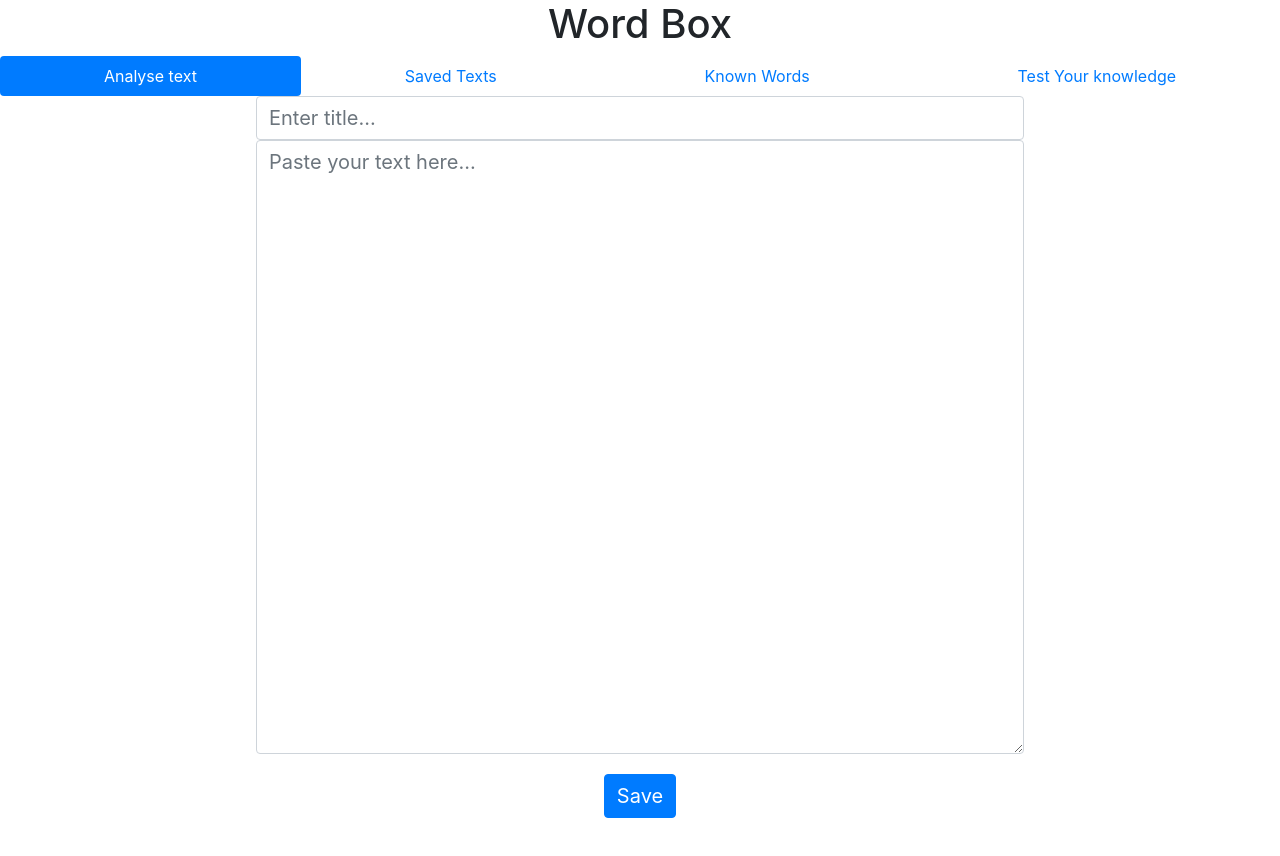
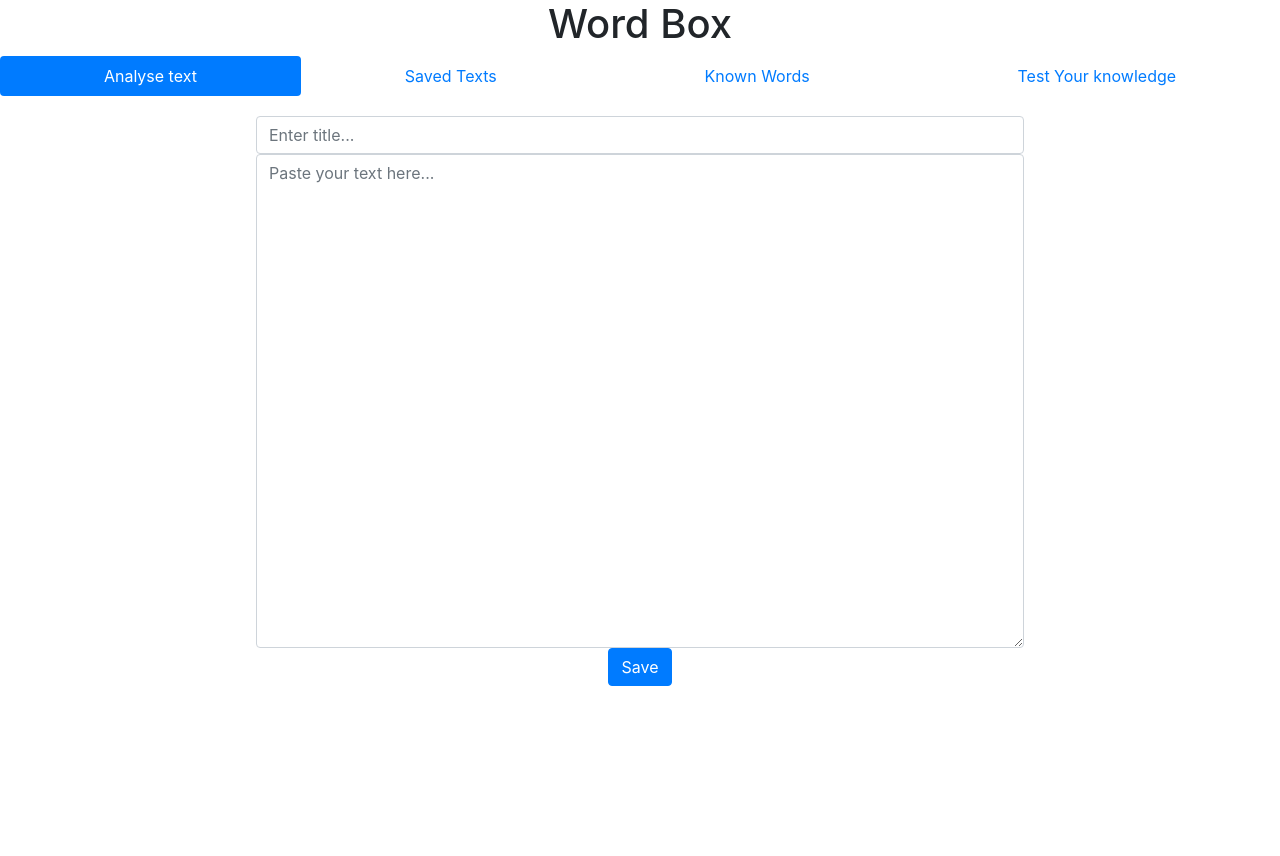
Before and after one commit to tommcandrew/Word-Box, a React (Create React App) app: page / in a window 1280 px wide. Both pictures are taken after a click on the tab "Analyse text". Shown: the top 856 px of the page. After the commit the page ends 800 px from the top, so only its background shows below. Built offline with nearby package versions, Linux system fonts and the light colour scheme.

Commit message:
put everything in Reader in div called wrapper

```diff
--- a/src/Components/Reader.js
+++ b/src/Components/Reader.js
@@ -163,132 +163,99 @@ class Reader extends React.Component {
 
     render() {
 
-        const textAreaStyles = {
-            fontSize: 20,
-            marginBottom: '20px',
-            margin: 'auto',
-            display: 'block',
-            width: '60%'
-        }
-
-        const mainAreaStyles = {
-            display: 'block'
-        }
-
-        const textBoxStyle = {
-            border: '2px solid black',
-            fontSize: 20,
-            marginBottom: '20px',
-            marginTop: '100px',
-            margin: 'auto',
-            padding: 20,
-            display: 'block',
-            width: '60%',
-            textAlign: 'left'
-        }
-
-        const buttonStyles = {
-            display: 'inline-block',
-            fontSize: '20px',
-            margin: '0 auto',
-            marginBottom: '100px',
-            marginTop: '20px',
-            marginLeft: 5,
-            marginRight: 5
-        }
-
-        const alertStyle = {
-                position: 'fixed',
-                bottom: '5px',
-                left: '50%',
-                transform: 'translateX(-50%)',
-                backgroundColor: '#28a745',
-                fontSize: 15
-        }
-
         if (this.props.mode === 'paste' && this.state.showBlankAlert === false){
 
             return (
-
+                <div className='wrapper'>
                     <div id='main-area' className="form-group main-area">
-                    <input className="form-control" ref='myTitleArea' placeholder='Enter title...' style={textAreaStyles} onChange={this.handleChangeTitle} value={this.state.currentTitle}></input>
-                    <textarea className="form-control" id='textArea' ref='myTextArea' rows='20' cols='80' placeholder='Paste your text here...' value={this.state.userTextInput} style={textAreaStyles} onChange={this.handleChangeText}></textarea>
-                    <Button variant='primary' onClick={this.saveText} style={buttonStyles}>Save</Button>
+                        <input className="form-control text-area" ref='myTitleArea' placeholder='Enter title...' onChange={this.handleChangeTitle} value={this.state.currentTitle}></input>
+                        <textarea className="form-control text-area" id='textArea' ref='myTextArea' rows='20' cols='80' placeholder='Paste your text here...' value={this.state.userTextInput} onChange={this.handleChangeText}></textarea>
+                        <Button variant='primary' onClick={this.saveText} className='button'>Save</Button>
+                    </div>
                 </div>
 
     )} else if (this.props.mode === 'paste' && this.state.showBlankAlert === true){
 
         return (
-
-            <div id='main-area' style={mainAreaStyles} className="form-group">
-                <input className="form-control" ref='myTitleArea' placeholder='Enter title...' style={textAreaStyles} onChange={this.handleChangeTitle} value={this.state.currentTitle}></input>
-                <textarea className="form-control" id='textArea' ref='myTextArea' rows='20' cols='80' placeholder='Paste your text here...' value={this.state.userTextInput} style={textAreaStyles} onChange={this.handleChangeText}></textarea>
-                <Button variant='primary' onClick={this.saveText} style={buttonStyles}>Save</Button>
-                <Toast style={alertStyle} onClose={this.handleCloseBlankAlert} delay={3000} autohide>
+            <div className='wrapper'>
+                <div id='main-area' className="form-group main-area">
+                    <input className="form-control text-area" ref='myTitleArea' placeholder='Enter title...' onChange={this.handleChangeTitle} value={this.state.currentTitle}></input>
+                    <textarea className="form-control text-area" id='textArea' ref='myTextArea' rows='20' cols='80' placeholder='Paste your text here...' value={this.state.userTextInput} onChange={this.handleChangeText}></textarea>
+                    <Button variant='primary' onClick={this.saveText} className='button'>Save</Button>
+                    <Toast className='alert' onClose={this.handleCloseBlankAlert} delay={3000} autohide>
                         <Toast.Body>Enter some text!</Toast.Body>
                     </Toast>
-
+                </div>
             </div>
 
 )} else if (this.props.mode === 'read' && this.state.showSaveAlert === false){
 
             return (
+                <div className='wrapper'>
                     <div>
                         <h2>{this.props.title}</h2>
-                    <div style={textBoxStyle}>{this.props.text}</div>
-                    <Button variant='primary' style={buttonStyles} onClick={this.editSavedText}>Edit</Button>
-                    <Button variant='primary' style={buttonStyles} onClick={this.goToStudyMode}>Study</Button>
-                    <Button variant='primary' style={buttonStyles} onClick={this.addNewText}>Add new text</Button>
-                    <Button variant='primary' style={buttonStyles} onClick={this.deleteText}>Delete</Button>
+                        <div className='text-box'>{this.props.text}</div>
+                        <Button variant='primary' className='button' onClick={this.editSavedText}>Edit</Button>
+                        <Button variant='primary' className='button' onClick={this.goToStudyMode}>Study</Button>
+                        <Button variant='primary' className='button' onClick={this.addNewText}>Add new text</Button>
+                        <Button variant='primary' className='button' onClick={this.deleteText}>Delete</Button>
+                    </div>
                 </div>
             )
 
     } else if (this.props.mode === 'read' && this.state.showSaveAlert === true){
 
         return (
+            <div className='wrapper'>
                 <div>
                     <h2>{this.props.title}</h2>
-                <div style={textBoxStyle}>{this.props.text}</div>
-                <Button variant='primary' style={buttonStyles} onClick={this.editSavedText}>Edit</Button>
-                <Button variant='primary' style={buttonStyles} onClick={this.goToStudyMode}>Study</Button>
-                <Button variant='primary' style={buttonStyles} onClick={this.addNewText}>Add new text</Button>
-                <Button variant='primary' style={buttonStyles} onClick={this.deleteText}>Delete</Button>
-                <Toast style={alertStyle} onClose={this.handleClose} delay={3000} autohide>
+                    <div className='text-box'>{this.props.text}</div>
+                    <Button variant='primary' className='button' onClick={this.editSavedText}>Edit</Button>
+                    <Button variant='primary' className='button' onClick={this.goToStudyMode}>Study</Button>
+                    <Button variant='primary' className='button' onClick={this.addNewText}>Add new text</Button>
+                    <Button variant='primary' className='button' onClick={this.deleteText}>Delete</Button>
+                    <Toast className='alert' onClose={this.handleClose} delay={3000} autohide>
                         <Toast.Body>Your text has been saved!</Toast.Body>
                     </Toast>
+                </div>
             </div>
         )
 
 } else if (this.props.mode === 'edit-saved' && this.state.showBlankAlert === false){
 
             return (
-                <div style={mainAreaStyles}>
-                    <input style={textAreaStyles} value={this.state.currentTitle} onChange={this.handleChangeTitle}></input>
-                    <textarea rows='20' cols='80' value={this.state.userTextInput} onChange={this.handleChangeText} style={textAreaStyles}></textarea>
-                    <Button variant='primary' style={buttonStyles} onClick={this.saveEditedText}>Save</Button>
+                <div className='wrapper'>
+                    <div className='main-area'>
+                        <input className='text-area' value={this.state.currentTitle} onChange={this.handleChangeTitle}></input>
+                        <textarea rows='20' cols='80' value={this.state.userTextInput} onChange={this.handleChangeText} className='text-area'></textarea>
+                        <Button variant='primary' className='button' onClick={this.saveEditedText}>Save</Button>
+                    </div>
                 </div>
                 )
 
     } else if (this.props.mode === 'edit-saved' && this.state.showBlankAlert === true){
 
         return (
-            <div style={mainAreaStyles}>
-                <input style={textAreaStyles} value={this.state.currentTitle} onChange={this.handleChangeTitle}></input>
-                <textarea rows='20' cols='80' value={this.state.userTextInput} onChange={this.handleChangeText} style={textAreaStyles}></textarea>
-                <Button variant='primary' style={buttonStyles} onClick={this.saveEditedText}>Save</Button>
-                <Toast style={alertStyle} onClose={this.handleCloseBlankAlert} delay={3000} autohide>
+            <div className='wrapper'>
+                <div className='main-area'>
+                    <input className='text-area' value={this.state.currentTitle} onChange={this.handleChangeTitle}></input>
+                    <textarea rows='20' cols='80' value={this.state.userTextInput} onChange={this.handleChangeText} className='text-area'></textarea>
+                    <Button variant='primary' className='button' onClick={this.saveEditedText}>Save</Button>
+                    <Toast className='alert' onClose={this.handleCloseBlankAlert} delay={3000} autohide>
                         <Toast.Body>Enter some text!</Toast.Body>
                     </Toast>
+                </div>
             </div>
             )
 
 } else if (this.props.mode === 'study') {
 
             return (
-
+                <div className='wrapper'>
                     <div>
-                    <div style={textBoxStyle}>
+                        <div className='text-box'>
                             <GrabbedText title={this.props.title} text={this.props.text} knownWords={this.props.knownWords} editText={this.editSavedText} deleteText={this.deleteText}/>
+                        </div>
                     </div>
                 </div>
             )
--- a/src/Components/TextCatalogue.css
+++ b/src/Components/TextCatalogue.css
@@ -4,7 +4,7 @@
     font-size: 20px;
 }
 
-.main-content {
+.wrapper {
     margin-top: 20px;
 }
 
--- a/src/Components/TextCatalogue.js
+++ b/src/Components/TextCatalogue.js
@@ -25,7 +25,7 @@ if (props.savedTexts !== '') {
 
 return (
 
-    <div className='main-content'>
+    <div className='wrapper'>
     <table className='table'>
         <thead>
             <tr>
```
Lines whose indentation alone changed are shown as unchanged.
